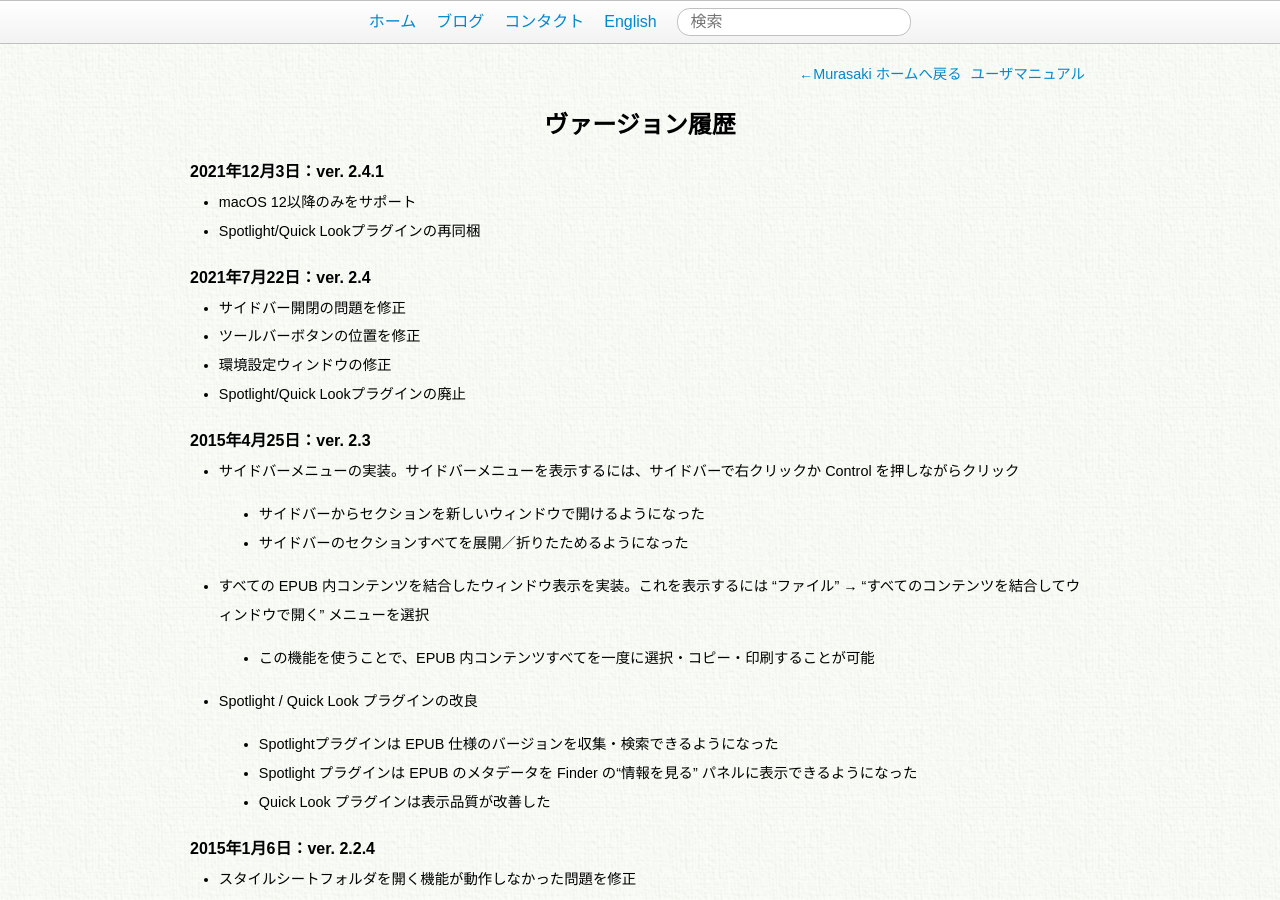
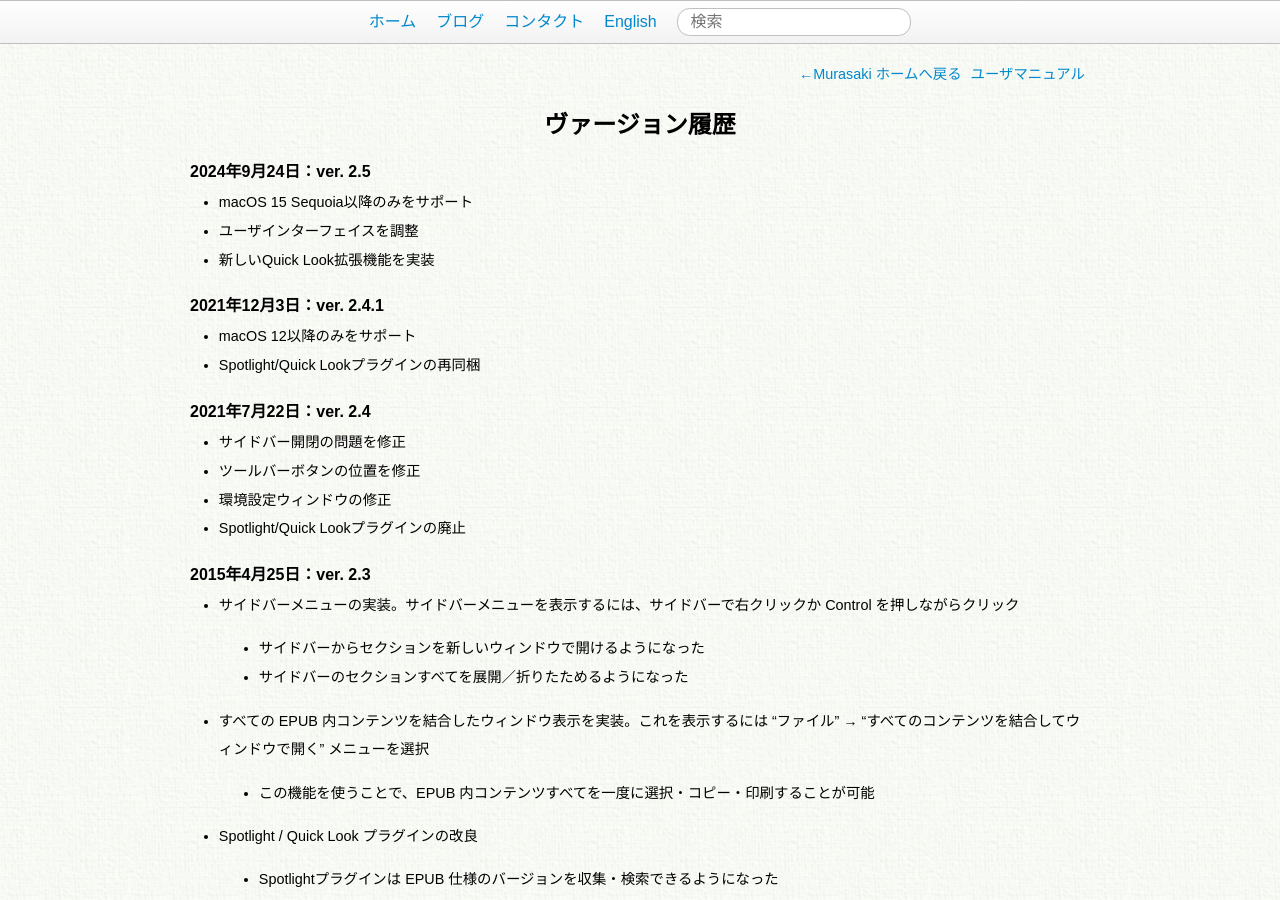
Before and after one commit to GenjiApp/genjiapp.github.io, a Jekyll site: the page built from mac/murasaki/history.html, in a window 1280 px wide and 900 px high. Built offline with Jekyll 4.4.1, drawn with Linux system fonts in a browser that asks for light colours.

Commit message:
new release Murasaki ver. 2.5

```diff
--- a/mac/murasaki/history.html
+++ b/mac/murasaki/history.html
@@ -14,6 +14,11 @@
   <h1>ヴァージョン履歴</h1>
 
   <dl>
+    <dt>2024年9月24日：ver. 2.5</dt>
+    <dd>macOS 15 Sequoia以降のみをサポート</dd>
+    <dd>ユーザインターフェイスを調整</dd>
+    <dd>新しいQuick Look拡張機能を実装</dd>
+
     <dt>2021年12月3日：ver. 2.4.1</dt>
     <dd>macOS 12以降のみをサポート</dd>
     <dd>Spotlight/Quick Lookプラグインの再同梱</dd>
--- a/mac/murasaki/history_en.html
+++ b/mac/murasaki/history_en.html
@@ -13,6 +13,11 @@
 
   <h1>Version History</h1>
   <dl>
+    <dt>2024-9-24: ver. 2.5</dt>
+    <dd>Supported macOS 15 Sequoia or later only</dd>
+    <dd>Fixed the user interface</dd>
+    <dd>Added a modern Quick Look Extension</dd>
+
     <dt>2021-12-2: ver. 2.4.1</dt>
     <dd>Supported mac0S 12 or later only</dd>
     <dd>Added Spotlight/Quick Look plug-ins again</dd>
```
